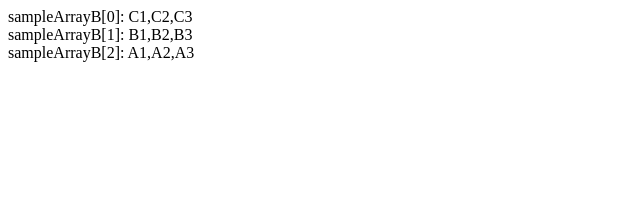
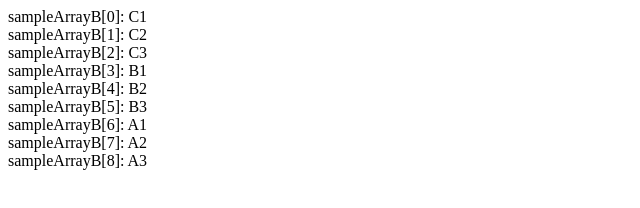
Before and after one commit to xtkcx/Debug, a plain HTML site: page index.html in a window 1280 px wide. Shown: the whole page, without its empty margins (0-640 px from the left). Drawn offline with Linux system fonts and the light colour scheme.

Commit message:
currentValueとpreviousValueの入れ替え

```diff
--- a/index.html
+++ b/index.html
@@ -1,13 +1,13 @@
 <script type="text/javascript">
     function toOneDimension( previousValue, currentValue ) {
-    return previousValue.concat( currentValue );
+    return currentValue.concat( previousValue );
     }
     var sampleArrayA = [
     [ 'A1', 'A2', 'A3' ],
     [ 'B1', 'B2', 'B3' ],
     [ 'C1', 'C2', 'C3' ]
     ];
-    var sampleArrayB = sampleArrayA.reverse( toOneDimension );
+    var sampleArrayB = sampleArrayA.reduce( toOneDimension );
     alert(sampleArrayB);
     for ( var counterVar = 0; counterVar < sampleArrayB.length; counterVar++ ) {
     document.write( 'sampleArrayB[' +counterVar +']: ' );
```
